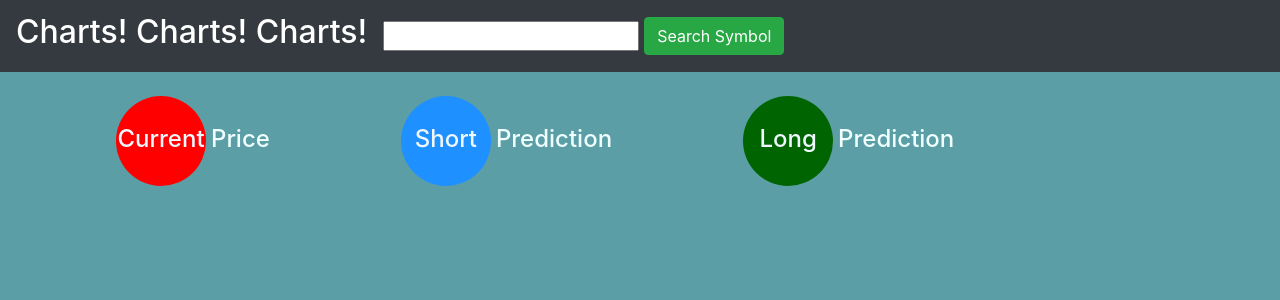
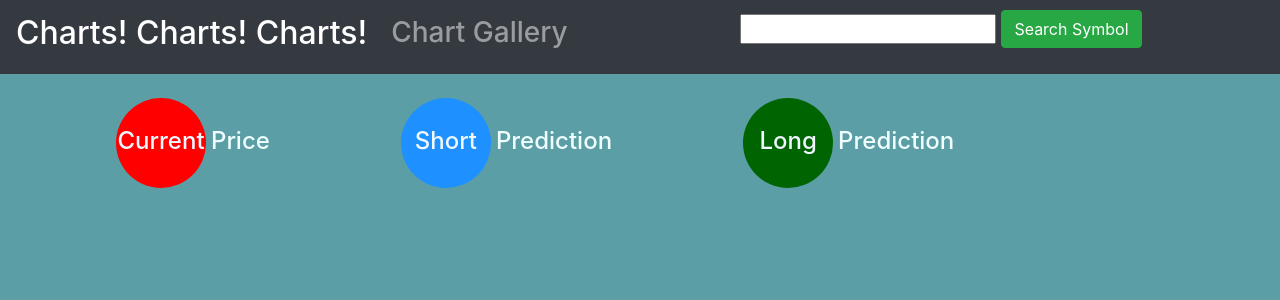
Before and after one commit to SishirPhuyal/ChartsChartsCharts, a Django app: page / in a window 1280 px wide. Shown: the top 300 px of the page. Run offline with Django 3.2, Linux system fonts and the light colour scheme; some libraries are stand-ins or nearby versions.

Commit message:
2nd commit

```diff
--- a/charts/templates/index.html
+++ b/charts/templates/index.html
@@ -10,19 +10,18 @@
 <body>
 
 <nav class="navbar navbar-expand-md bg-dark navbar-dark">
-  <a class="navbar-brand" href="{% url 'home' %}"><h2>Charts! Charts! Charts!</h2></a>
-  <button class="navbar-toggler" type="button" data-toggle="collapse" data-target="#collapsibleNavbar">
-    <span class="navbar-toggler-icon"></span>
-  </button>
-  <div class="collapse navbar-collapse" id="collapsibleNavbar">
-    <ul class="navbar-nav">
-      <li id="searchbar" class="nav-item">
+   <a id="mainnav" class="navbar-brand" href="{% url 'home' %}"><h2>Charts! Charts! Charts!</h2></a>
+  <ul class="navbar-nav">
+    <li class="nav-item">
+        <a class="nav-link" href="{% url 'gallery' %}"><h3>Chart Gallery</h3></a>
+    </li>
+  </ul>
+  <ul id="searchbar" class="nav-item">
         <form method="POST" action="/" class="form-inline"> {%csrf_token%}
     {{form.chart}}
           <button id="btn" class="btn btn-success" type="submit">Search Symbol</button>
         </form>
-      </li>
-    </ul>
+  </ul>
   </div>
 </nav>
 <br>
@@ -44,7 +43,7 @@
         margin-left: 5px;
     }
     #searchbar{
-
+        margin-left: 10%;
     }
     .redcircle,.bluecircle,.greencircle{
         border-radius: 50%;
--- a/charts/tests.py
+++ b/charts/tests.py
@@ -53,7 +53,6 @@ def chart_prediction(closing_prices):
   # plt.annotate('Long Term',fontsize=20,xy=(x_cordi[-1], y_cordi[-1]+(.01*scaler)), xytext=(x_cordi[-1], y_cordi[-1]+(scaler)),
   #            arrowprops=dict(facecolor='blue',alpha=0.3,shrink=1)
   #            )
-
 
   circle1 = plt.Circle((closing_prices.index[-1], closing_prices[-1]), scaler, color='red')
   circle2 = plt.Circle((x_cordi[2], y_cordi[2]), scaler, color='dodgerblue')
```
Also changed, not shown: db.sqlite3.
